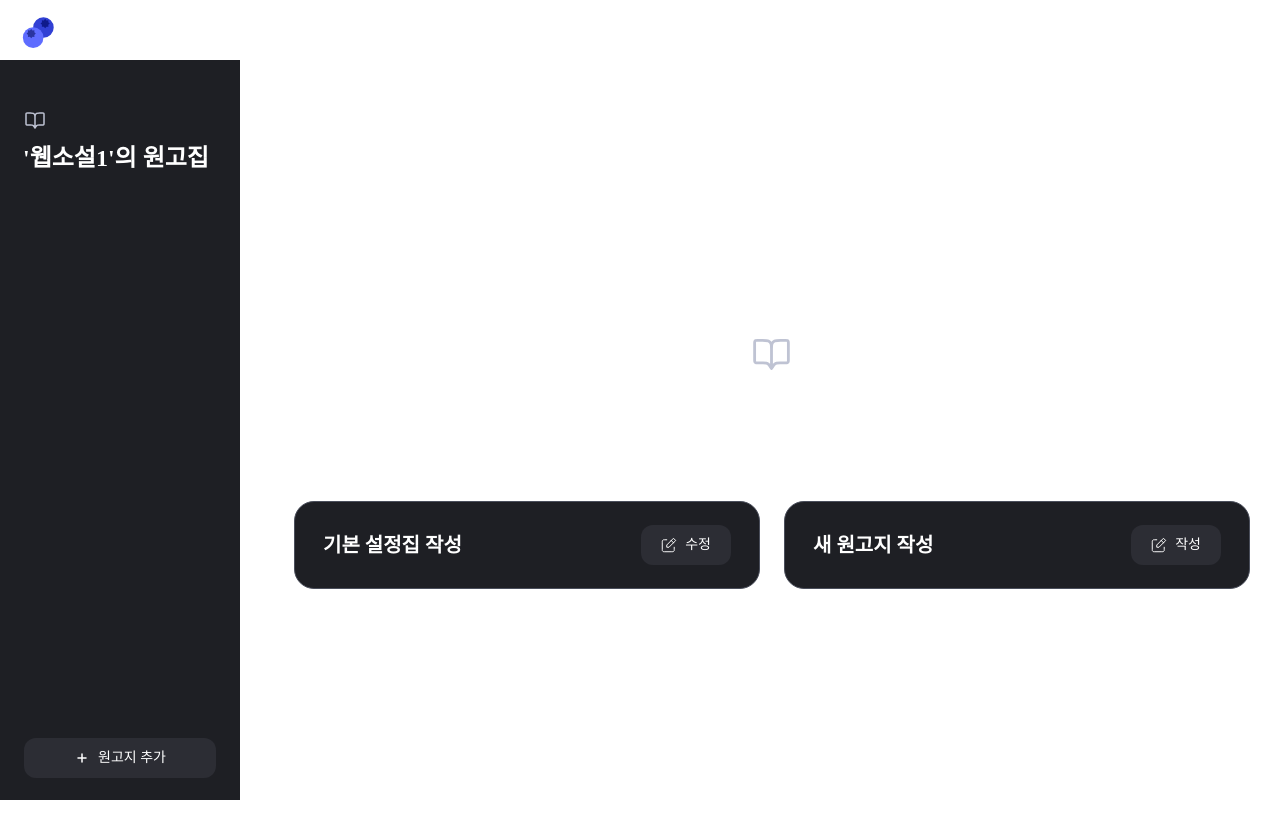
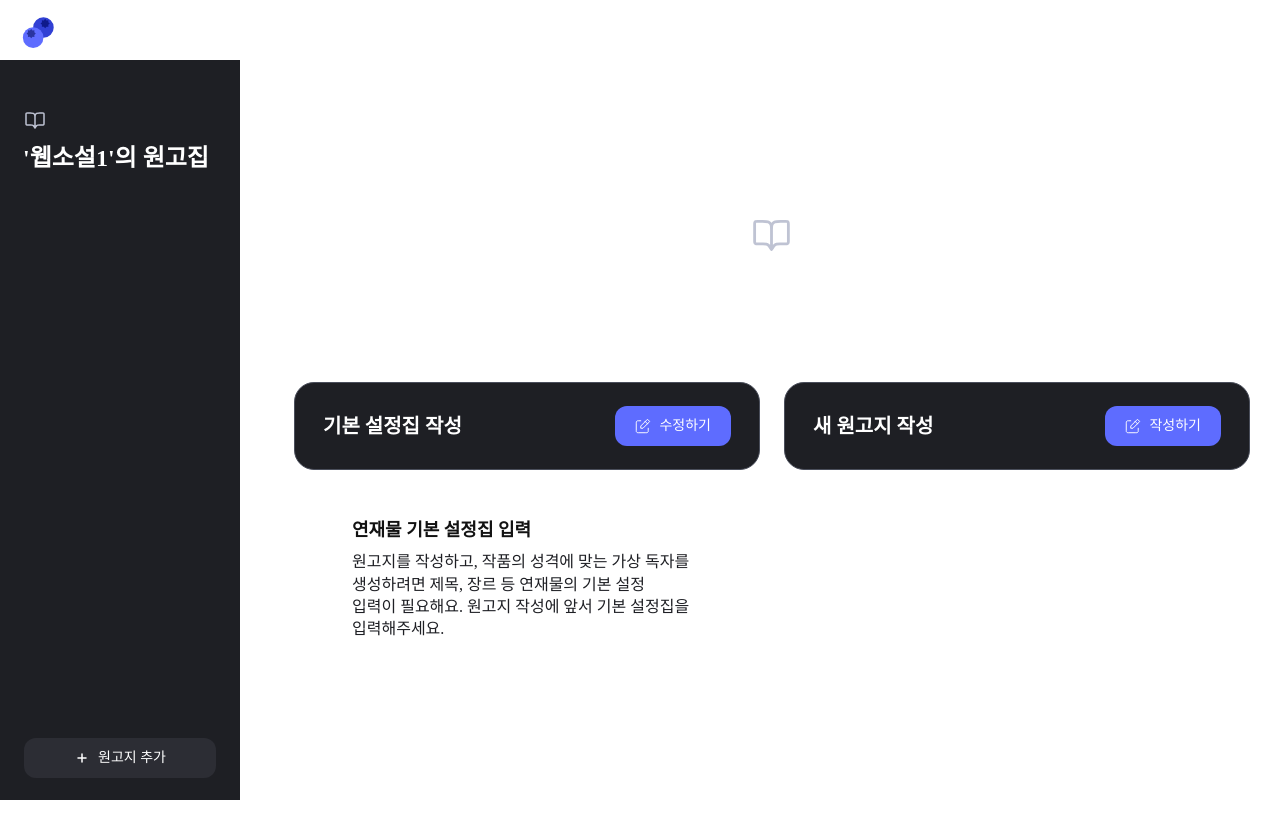
Before and after one commit to songye38/betareader, a Next.js app: page /1/1 in a window 1280 px wide. Shown: the top 838 px of the page. Built offline with nearby package versions, Linux system fonts and the light colour scheme; a web font is replaced by a local one.

Commit message:
툴팁 부분 중간 작업 완료

```diff
--- a/package.json
+++ b/package.json
@@ -16,6 +16,7 @@
     "react-dom": "^19.0.0",
     "react-hook-form": "^7.54.2",
     "react-toastify": "^11.0.5",
+    "react-tooltip": "^5.28.0",
     "yup": "^1.6.1",
     "zustand": "^5.0.3"
   },
--- a/src/components/Buttons/Button1.jsx
+++ b/src/components/Buttons/Button1.jsx
@@ -9,7 +9,7 @@ const Button1 = ({ onClick, type }) => {
     justifyContent: 'center',  // 수평 중앙 정렬
     alignItems: 'center',      // 수직 중앙 정렬
     gap: '0.25rem',
-    background: 'var(--neutral-800, #2C2D34)', // 배경색
+    background: type === "default" ? "#5E6CFF" : "#2C2D34",
     border: 'none',
     borderRadius: '0.75rem', // 모서리 둥글기
     cursor: 'pointer',
@@ -31,7 +31,7 @@ const Button1 = ({ onClick, type }) => {
       }
     : baseStyle; // default 스타일은 position 관련 속성 제거
 
-  const buttonText = type === 'down' ? '원고지 추가' : '작성';
+  const buttonText = type === 'down' ? '원고지 추가' : '작성하기';
   const iconSrc = type === 'down' ? '/plus_icon.svg' : '/write_icon.svg';
 
   return (
--- a/src/components/Buttons/StartSettingBtn.jsx
+++ b/src/components/Buttons/StartSettingBtn.jsx
@@ -12,7 +12,7 @@ const StartSettingBtn = ({onClick}) => {
         justifyContent: 'center',  // 수평 중앙 정렬
         alignItems: 'center',      // 수직 중앙 정렬
         gap: '0.25rem',
-        background: 'var(--neutral-800, #2C2D34)', // 배경색
+        background: 'var(--neutral-800, #5E6CFF)', // 배경색
         border: 'none',
         borderRadius: '0.75rem', // 모서리 둥글기
         cursor: 'pointer',
@@ -30,7 +30,7 @@ const StartSettingBtn = ({onClick}) => {
       </div>
 
       {/* Text */}
-      <span>수정</span>
+      <span>수정하기</span>
     </button>
   );
 };
--- /dev/null
+++ b/src/components/MyTooltip.jsx
@@ -0,0 +1,91 @@
+import React from 'react';
+
+const MyTooltip = () => {
+  return (
+    <div style={{ width: 396, height: 185.5, position: 'relative' }}>
+      {/* SVG + 툴팁을 감싸는 부모 div */}
+      <div
+        style={{
+          position: 'absolute',
+          left: -250, // SVG와 툴팁을 같이 이동
+          top: -40, // SVG와 툴팁을 함께 이동
+        }}
+      >
+        {/* SVG 추가 (가운데 정렬) */}
+        <div
+          data-svg-wrapper
+          style={{
+            display: 'flex',
+            justifyContent: 'center', // 중앙 정렬
+            width: '100%', // 부모 너비를 꽉 채워야 정렬 적용됨
+            marginBottom: -1, // ✅ SVG와 툴팁을 완전히 붙이기
+          }}
+        >
+          <svg
+            width="28"
+            height="14"
+            viewBox="0 0 28 14"
+            xmlns="http://www.w3.org/2000/svg"
+            style={{ display: 'block' }} // ✅ 여백 제거
+          >
+            <path
+              d="M7.68518 3.62271C10.888 -0.495256 17.112 -0.495253 20.3148 3.62271L28 13.5037H0L7.68518 3.62271Z"
+              fill="white"  // ✅ 채우기 색상 유지
+            />
+          </svg>
+        </div>
+
+        {/* Tooltip 내용 */}
+        <div
+          style={{
+            width: 396,
+            height: 172,
+            paddingLeft: 28,
+            paddingRight: 28,
+            paddingTop: 24,
+            paddingBottom: 24,
+            background: 'white',
+            borderRadius: 16,
+            flexDirection: 'column',
+            justifyContent: 'flex-start',
+            alignItems: 'flex-start',
+            gap: 8,
+            display: 'inline-flex',
+            position: 'relative',
+            marginTop: -1, // ✅ SVG와 툴팁을 완전히 붙이기
+          }}
+        >
+          <div
+            style={{
+              color: '#121212',
+              fontSize: 18,
+              fontFamily: 'Pretendard',
+              fontWeight: '700',
+              lineHeight: '25.20px',
+              wordWrap: 'break-word',
+            }}
+          >
+            연재물 기본 설정집 입력
+          </div>
+          <div
+              style={{
+                width: 340,
+                color: '#1E1F24',
+                fontSize: 16,
+                fontFamily: 'Pretendard',
+                fontWeight: '400',
+                lineHeight: '22.40px',
+                wordWrap: 'break-word',
+                wordBreak: 'keep-all', // ✅ 단어가 잘리지 않도록 설정
+                overflowWrap: 'break-word', // ✅ 긴 단어가 넘칠 경우 자동 줄바꿈
+              }}
+            >
+            원고지를 작성하고, 작품의 성격에 맞는 가상 독자를 생성하려면 제목, 장르 등 연재물의 기본 설정 입력이 필요해요. 원고지 작성에 앞서 기본 설정집을 입력해주세요.
+          </div>
+        </div>
+      </div>
+    </div>
+  );
+};
+
+export default MyTooltip;
--- a/src/components/NavBar.jsx
+++ b/src/components/NavBar.jsx
@@ -35,7 +35,7 @@ const Navbar = () => {
       <div style={{ padding: 4, borderRadius: 100, flexDirection: 'column', justifyContent: 'flex-start', alignItems: 'flex-start', gap: 10, display: 'inline-flex', position: 'relative' }}>
         <div style={{ justifyContent: 'flex-start', alignItems: 'center', gap: 4, display: 'inline-flex' }}>
           {/* 프로필 아이콘 부분 */}
-          <img src="/profile_img.svg" alt="Profile" width={32} height={32} />
+          <img src="/profile_img.svg" alt="Profile" width={32} height={32} onClick={toggleModal} />
 
           {/* 드롭다운 화살표 아이콘 */}
           <div data-svg-wrapper style={{ position: 'relative' }}>
--- a/src/components/StartComponent.jsx
+++ b/src/components/StartComponent.jsx
@@ -1,12 +1,13 @@
-import React from 'react';
+import {React,useState,useEffect} from 'react';
 import { useRouter } from 'next/router';
 import useStore from '@/store/useStore'; // Zustand 사용
 import StartSettingBtn from './Buttons/StartSettingBtn';
 import Button1 from './Buttons/Button1';
+import MyTooltip from './MyTooltip';
 
 const StartComponent = () => {
     const router = useRouter();
-    const { manuscripts, addTab, setSelectedTab, currentManuscriptId, incrementManuscriptId,selectedTab,tabs } = useStore();
+    const { addTab, setSelectedTab, currentManuscriptId, incrementManuscriptId,selectedTab,tabs } = useStore();
 
     //TODO 설정집을 추가하지 않았으면 원고를 쓸 수 없도록 버튼을 disabled 해야함
     //TODO 한번 설정집을 썼으면 그 다음에는 '수정'으로 멘트를 바꿔야 함 처음에는 '작성'
@@ -139,7 +140,9 @@ const StartComponent = () => {
                         </div>
                     </div>
                     <StartSettingBtn onClick={handleButtonClick} />
+
                     </div>
+
                     {/* 원고집 추가 섹션 */}
                     <div
                         style={{
@@ -183,6 +186,7 @@ const StartComponent = () => {
                         <Button1 onClick={handleAddTab} type={'default'} />
                     </div>
                 </div>
+                <MyTooltip />
             </div>
         </div>
       );
```
Also changed, not shown: 2 other files (tests, documents, lock files or other folders). Lines whose indentation alone changed are shown as unchanged.
